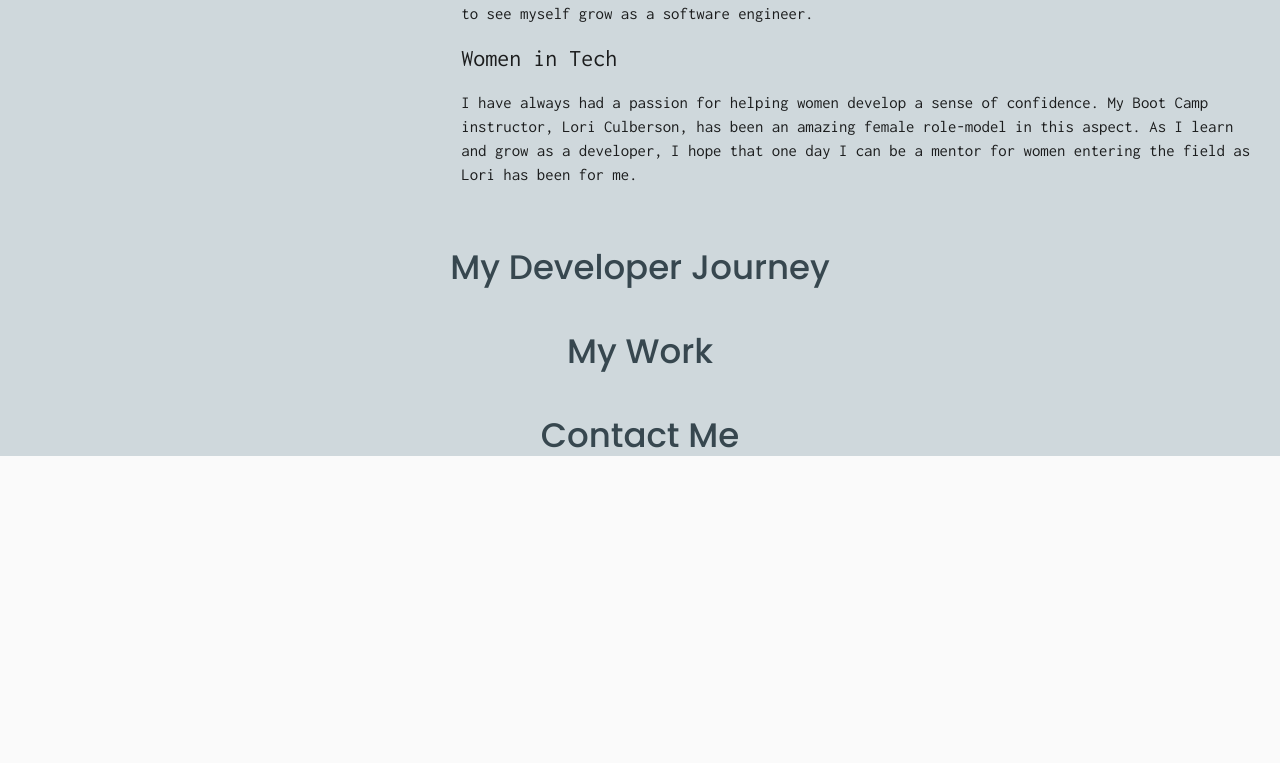
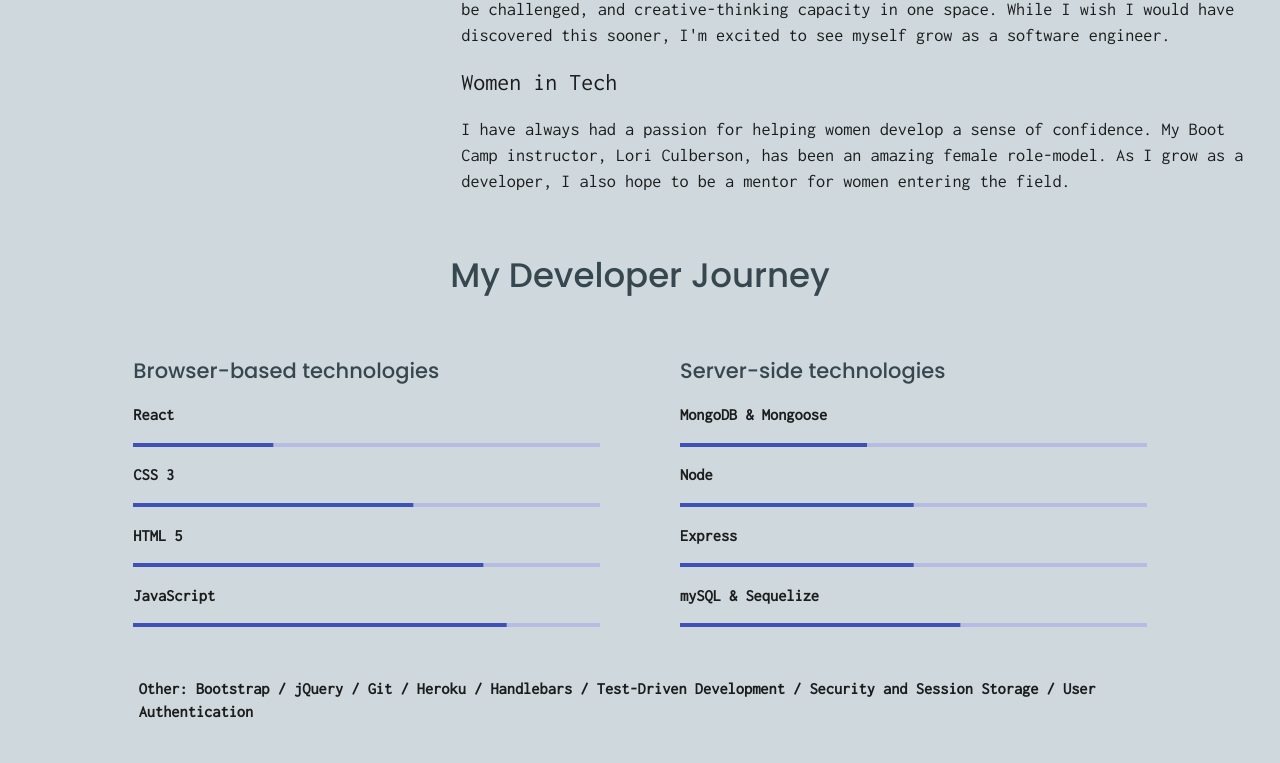
Before and after one commit to emblair96/emblair96.github.io, a React (Create React App) app: page / in a window 1280 px wide. Shown: the part 817-1580 px from the top of the page. Before the commit the page ends 1315 px from the top, so only its background shows below. Built offline with nearby package versions, Linux system fonts and the light colour scheme.

Commit message:
Add visual progress of learned technologies

```diff
--- a/public/index.html
+++ b/public/index.html
@@ -25,6 +25,8 @@
     <!-- <link rel="stylesheet" href="https://fonts.googleapis.com/css?family=Roboto:300,400,500,700&display=swap" /> -->
     <link href="https://fonts.googleapis.com/css2?family=Inconsolata:wght@200;300;400&family=Poppins:wght@200;300;500;700&display=swap" rel="stylesheet" />
     <link rel="stylesheet" href="https://fonts.googleapis.com/icon?family=Material+Icons" />
+    <link rel="stylesheet" href="https://use.fontawesome.com/releases/v5.15.1/css/all.css" integrity="sha384-vp86vTRFVJgpjF9jiIGPEEqYqlDwgyBgEF109VFjmqGmIY/Y4HV4d3Gp2irVfcrp" crossorigin="anonymous">
+
     <title>React App</title>
   </head>
   <body>
--- a/src/App.css
+++ b/src/App.css
@@ -23,7 +23,7 @@ html {
   font-weight: 200;
   display: flex;
   justify-content: center;
-  margin: 3em 3em;
+  margin: 3em 0em;
 }
 
 .container {
@@ -46,5 +46,38 @@ html {
 .profile-photo {
   height: 30vh;
   border-radius: .5em;
-  margin-right: 2em;
+  margin-right: auto;
 }
+
+.progress-categories {
+  font-family: 'Poppins', sans-serif;
+  font-weight: 400;
+  color: #37474f;
+}
+
+/* Changing color of progress bar */
+/* .progress-bar {
+  fill: red !important;
+  background-color: #37474f !important;
+  height: .5em !important;
+  border-radius: .5em !important;
+} */
+
+
+
+@media (max-width: 500px) {
+  #welcome-msg {
+    width: 90vw;
+    height: 45vh;
+  }
+/*
+  #welcome-msg-text {
+    margin-bottom: 25px;
+    display: flex-column;
+    justify-content: center;
+  } */
+
+  /* .profile-photo {
+    margin: auto;
+  } */
+}
--- a/src/App.js
+++ b/src/App.js
@@ -1,13 +1,13 @@
-import './App.css';
 import Navbar from './components/Navbar';
 import Header from './components/Header';
 import Subheader from './components/Subheader';
 import AboutMe from './components/AboutMe';
+import DeveloperJourney from './components/DeveloperJourney';
+import { Container } from '@material-ui/core';
 import { ThemeProvider } from '@material-ui/styles';
 // import { blueGrey, red } from '@material-ui/core/colors';
 import {theme, theme2} from './theme';
-import { Container } from '@material-ui/core';
-
+import './App.css';
 
 function App() {
   return (
@@ -19,6 +19,7 @@ function App() {
             <Subheader theme2={theme2} text="About Me" />
             <AboutMe theme={theme} />
             <Subheader theme2={theme2} text="My Developer Journey" />
+            <DeveloperJourney />
             <Subheader theme2={theme2} text="My Work" />
             <Subheader theme2={theme2} text="Contact Me" />
           </ThemeProvider>
--- a/src/components/AboutMe.js
+++ b/src/components/AboutMe.js
@@ -1,24 +1,28 @@
 import React from 'react'
-import { Grid, Container, Typography, Paper } from '@material-ui/core';
+import { Grid } from '@material-ui/core';
 import AboutMeSnippet from './AboutMeSnippet'
 import '../App.css';
-import { ThemeProvider } from '@material-ui/styles';
+import Icon from '@material-ui/core/Icon';
+
 import emilyPhoto from '../images/emily-photo.jpeg';
 
 export default function AboutMe({ theme }) {
 
   return (
+
       <Grid
         container
         spacing={10}
         direction="row"
+        justify="center"
       >
 
-        <Grid item xs={12} sm={4} >
+
+        <Grid item xs={12} md={4} >
           <img className="profile-photo" alt="Emily Blair on beach" src={emilyPhoto}/>
           <h4>Insert animation w/ adjectives describing myself.</h4>
         </Grid>
-        <Grid item xs={12} sm={8}>
+        <Grid item xs={12} md={8}>
         <AboutMeSnippet
             theme={theme}
             title="Background"
@@ -32,7 +36,7 @@ export default function AboutMe({ theme }) {
         <AboutMeSnippet
             theme={theme}
             title="Women in Tech"
-            text="I have always had a passion for helping women develop a sense of confidence. My Boot Camp instructor, Lori Culberson, has been an amazing female role-model in this aspect. As I learn and grow as a developer, I hope that one day I can be a mentor for women entering the field as Lori has been for me."
+            text="I have always had a passion for helping women develop a sense of confidence. My Boot Camp instructor, Lori Culberson, has been an amazing female role-model. As I grow as a developer, I also hope to be a mentor for women entering the field."
           />
         </Grid>
 
--- a/src/components/AboutMeSnippet.js
+++ b/src/components/AboutMeSnippet.js
@@ -1,15 +1,13 @@
-import { Grid, Container, Typography } from '@material-ui/core';
+import { Typography, Icon } from '@material-ui/core';
 import { ThemeProvider } from '@material-ui/styles';
 import '../App.css';
-import { theme } from '../theme';
 
 
 export default function AboutMeSnippet({theme, title, text}) {
-  console.log('THEME', theme)
   return (
     <ThemeProvider theme={theme}>
       <Typography variant="h5">{title}</Typography>
-      <p style={{fontSize: "1.2em"}}>{text}</p>
+      <p style={{fontSize: "1.3em"}}>{text}</p>
     </ThemeProvider>
 
   )
--- a/src/components/DeveloperJourney.js
+++ b/src/components/DeveloperJourney.js
@@ -0,0 +1,74 @@
+import React from 'react';
+import { Container, Grid, LinearProgress } from '@material-ui/core';
+import '../App.css';
+
+
+export default function DeveloperJourney() {
+  return (
+    <>
+      <Grid
+        container
+        spacing={10}
+        direction="row"
+        justify="center"
+      >
+        <Grid item sm={12} md={5}>
+          <h2 className="progress-categories">Browser-based technologies</h2>
+          <h3>React</h3>
+          <LinearProgress
+            className="progress-bar"
+            variant="determinate"
+            value={30}
+          />
+          <h3>CSS 3</h3>
+          <LinearProgress
+            className="progress-bar"
+            variant="determinate"
+            value={60}
+          />
+          <h3>HTML 5</h3>
+          <LinearProgress
+            className="progress-bar"
+            variant="determinate"
+            value={75}
+          />
+          <h3>JavaScript</h3>
+          <LinearProgress
+            className="progress-bar"
+            variant="determinate"
+            value={80}
+          />
+        </Grid>
+        <Grid item sm={12} md={5}>
+          <h2 className="progress-categories">Server-side technologies</h2>
+          <h3>MongoDB & Mongoose</h3>
+          <LinearProgress
+            className="progress-bar"
+            variant="determinate"
+            value={40}
+          />
+          <h3>Node</h3>
+          <LinearProgress
+            className="progress-bar"
+            variant="determinate"
+            value={50}
+          />
+          <h3>Express</h3>
+          <LinearProgress
+            className="progress-bar"
+            variant="determinate"
+            value={50}
+          />
+          <h3>mySQL & Sequelize</h3>
+          <LinearProgress
+            className="progress-bar"
+            variant="determinate"
+            value={60}
+          />
+
+        </Grid>
+      </Grid>
+      <h3 style={{margin: "3em 7em"}}>Other: Bootstrap / jQuery / Git / Heroku / Handlebars / Test-Driven Development / Security and Session Storage / User Authentication</h3>
+    </>
+  )
+}
--- a/src/components/Navbar.js
+++ b/src/components/Navbar.js
@@ -37,7 +37,7 @@ export default function Navbar(props) {
     <React.Fragment>
       <CssBaseline />
       <ElevationScroll {...props}>
-        <AppBar>
+        <AppBar style={{backgroundColor: "#cfd8dc"}}>
           <Container>
             <Grid
               container
--- a/src/palette.js
+++ b/src/palette.js
@@ -1,13 +1,13 @@
-import { colors } from '@material-ui/core';
+// import { colors } from '@material-ui/core';
 
-export default {
-	myColor: {
-		main: colors.blue[500]
-	},
-	primary: {
-		contrastText: colors.red[600],
-		dark: colors.blueGrey[600],
-		main: colors.blueGrey[100],
-		light: colors.indigo[100]
-	}
-}
+// export default {
+// 	myColor: {
+// 		main: colors.blue[500]
+// 	},
+// 	primary: {
+// 		contrastText: colors.red[600],
+// 		dark: colors.blueGrey[600],
+// 		main: colors.blueGrey[100],
+// 		light: colors.indigo[100]
+// 	}
+// }
--- a/src/theme.js
+++ b/src/theme.js
@@ -1,8 +1,7 @@
 import { createMuiTheme } from '@material-ui/core';
-import palette from './palette';
+
 
 const theme = createMuiTheme({
-	palette,
 	typography: {
     fontFamily: [
       'Inconsolata',
```
